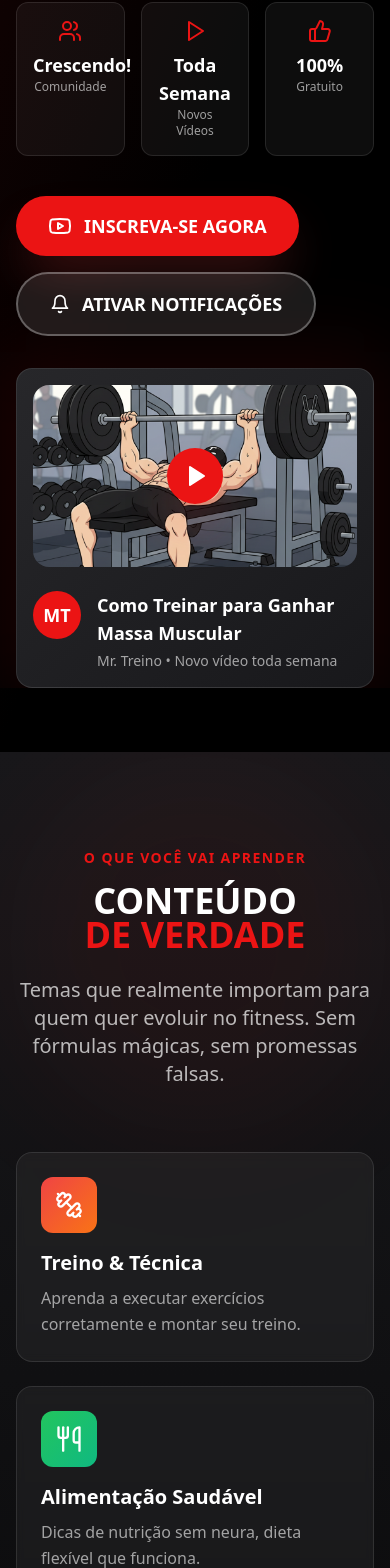
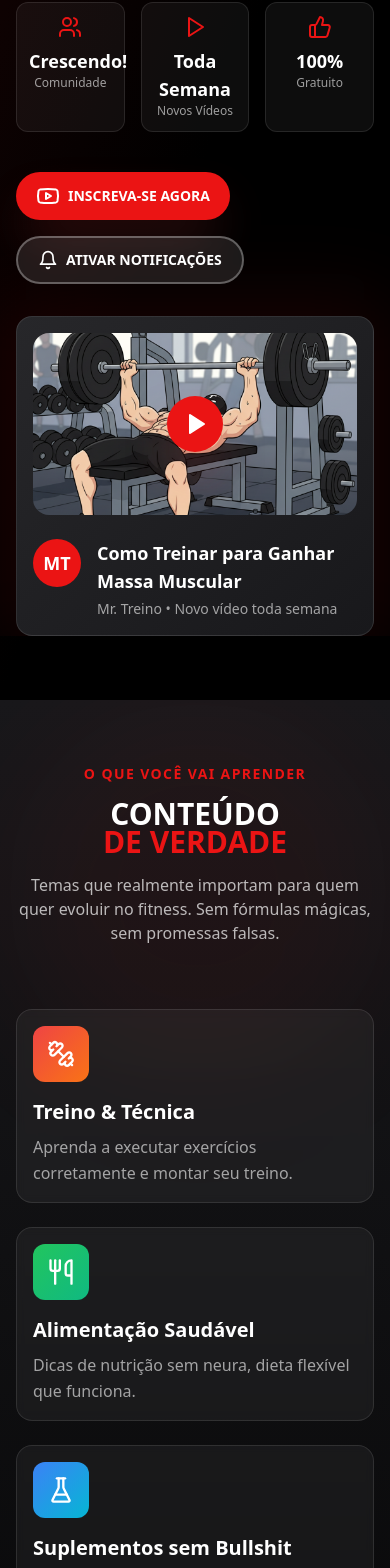
Before and after one commit to aneps/mrtreino, a React (Vite) app: page / in a window 390 px wide. Shown: the part 2104-3672 px from the top of the page. Built offline with nearby package versions, Linux system fonts and the light colour scheme; a web font is replaced by a local one.

Commit message:
first commit

```diff
--- a/src/components/ContentTopics.tsx
+++ b/src/components/ContentTopics.tsx
@@ -45,7 +45,7 @@ const topics = [
 
 export function ContentTopics() {
   return (
-    <section id="aprenda" className="relative py-24 bg-gradient-to-b from-zinc-900 to-black overflow-hidden">
+    <section id="aprenda" className="relative py-16 sm:py-20 lg:py-24 bg-gradient-to-b from-zinc-900 to-black overflow-hidden">
       {/* Decorative Elements */}
       <div className="absolute top-0 right-0 w-96 h-96 bg-fitness-red/5 rounded-full blur-3xl" />
       <div className="absolute bottom-0 left-0 w-64 h-64 bg-purple-500/5 rounded-full blur-3xl" />
@@ -62,11 +62,11 @@ export function ContentTopics() {
             <span className="text-fitness-red font-bold text-sm uppercase tracking-widest mb-4 block">
               O Que Você Vai Aprender
             </span>
-            <h2 className="text-4xl sm:text-5xl lg:text-6xl font-black text-white leading-[0.95] mb-6">
+            <h2 className="text-3xl sm:text-4xl md:text-5xl lg:text-6xl font-black text-white leading-[0.95] mb-4 sm:mb-6">
               CONTEÚDO<br />
               <span className="text-fitness-red">DE VERDADE</span>
             </h2>
-            <p className="text-xl text-white/70 max-w-xl">
+            <p className="text-base sm:text-lg md:text-xl text-white/70 max-w-xl">
               Temas que realmente importam para quem quer evoluir no fitness.
               Sem fórmulas mágicas, sem promessas falsas.
             </p>
@@ -107,7 +107,7 @@ export function ContentTopics() {
               transition={{ delay: index * 0.1 }}
               className="group"
             >
-              <div className="bg-white/5 backdrop-blur-sm border border-white/10 rounded-2xl p-6 h-full transition-all duration-300 hover:bg-white/10 hover:border-white/20 hover:scale-[1.02]">
+              <div className="bg-white/5 backdrop-blur-sm border border-white/10 rounded-2xl p-4 sm:p-6 h-full transition-all duration-300 hover:bg-white/10 hover:border-white/20 hover:scale-[1.02]">
                 <div className={`w-14 h-14 rounded-xl bg-gradient-to-br ${topic.color} flex items-center justify-center mb-4 group-hover:scale-110 transition-transform`}>
                   <topic.icon className="w-7 h-7 text-white" />
                 </div>
--- a/src/components/YouTubeSection.tsx
+++ b/src/components/YouTubeSection.tsx
@@ -50,7 +50,7 @@ export function YouTubeSection() {
                   whileInView={{ opacity: 1, y: 0 }}
                   viewport={{ once: true }}
                   transition={{ delay: index * 0.1 }}
-                  className="bg-white/5 border border-white/10 rounded-xl p-4 text-center"
+                  className="bg-white/5 border border-white/10 rounded-xl p-3 sm:p-4 text-center"
                 >
                   <stat.icon className="w-6 h-6 text-fitness-red mx-auto mb-2" />
                   <div className="text-lg font-black text-white">{stat.value}</div>
@@ -67,7 +67,7 @@ export function YouTubeSection() {
                 rel="noopener noreferrer"
                 whileHover={{ scale: 1.05 }}
                 whileTap={{ scale: 0.95 }}
-                className="bg-fitness-red text-white font-bold text-lg px-8 py-4 rounded-full hover:bg-red-600 transition-all flex items-center gap-3 shadow-2xl shadow-red-500/30"
+                className="bg-fitness-red text-white font-bold text-sm sm:text-lg px-5 py-3 sm:px-8 sm:py-4 rounded-full hover:bg-red-600 transition-all flex items-center gap-2 sm:gap-3 shadow-2xl shadow-red-500/30"
               >
                 <Youtube className="w-6 h-6" />
                 INSCREVA-SE AGORA
@@ -79,7 +79,7 @@ export function YouTubeSection() {
                 rel="noopener noreferrer"
                 whileHover={{ scale: 1.05 }}
                 whileTap={{ scale: 0.95 }}
-                className="bg-white/10 backdrop-blur-sm border-2 border-white/30 text-white font-bold text-lg px-8 py-4 rounded-full hover:bg-white/20 transition-all flex items-center gap-3"
+                className="bg-white/10 backdrop-blur-sm border-2 border-white/30 text-white font-bold text-sm sm:text-lg px-5 py-3 sm:px-8 sm:py-4 rounded-full hover:bg-white/20 transition-all flex items-center gap-2 sm:gap-3"
               >
                 <Bell className="w-5 h-5" />
                 ATIVAR NOTIFICAÇÕES
```
Also changed, not shown: 1 other file (tests, documents, lock files or other folders).
